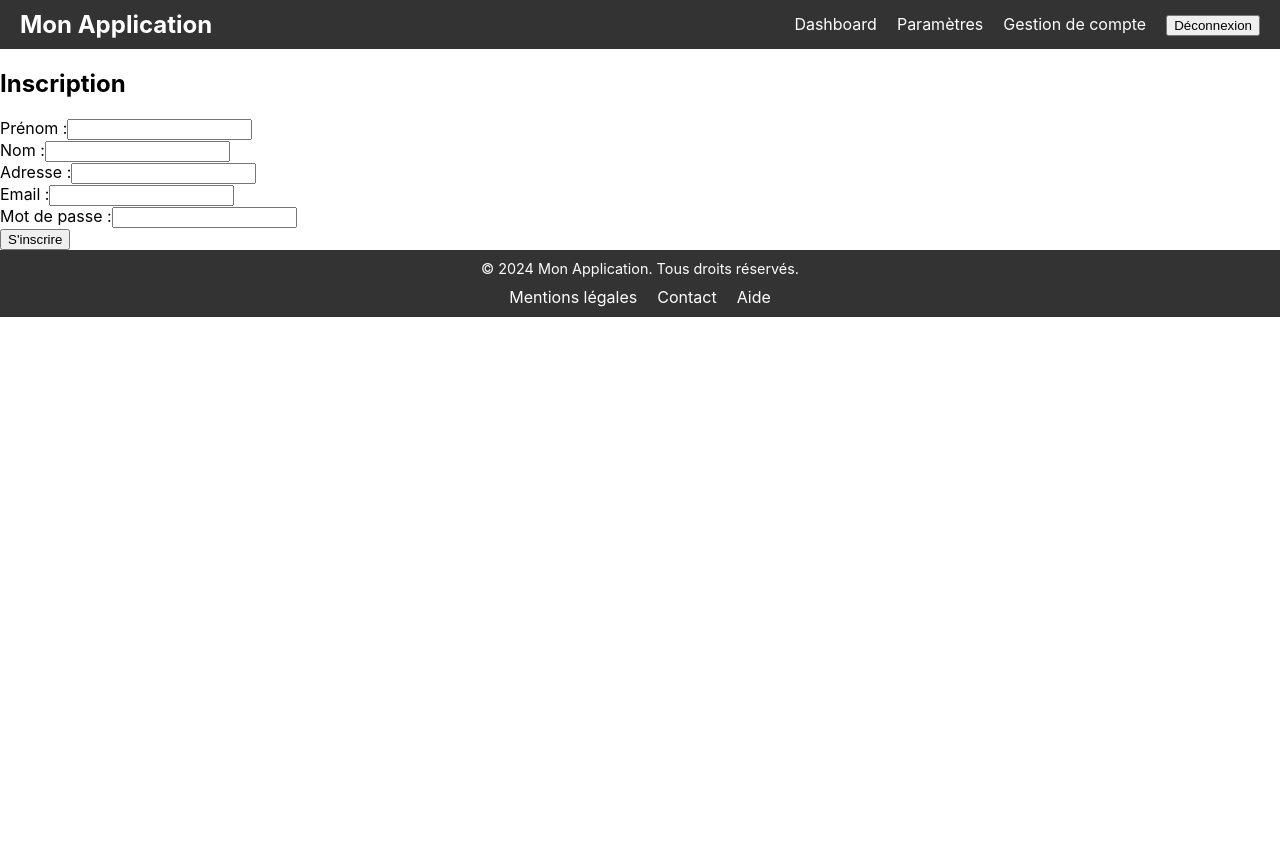
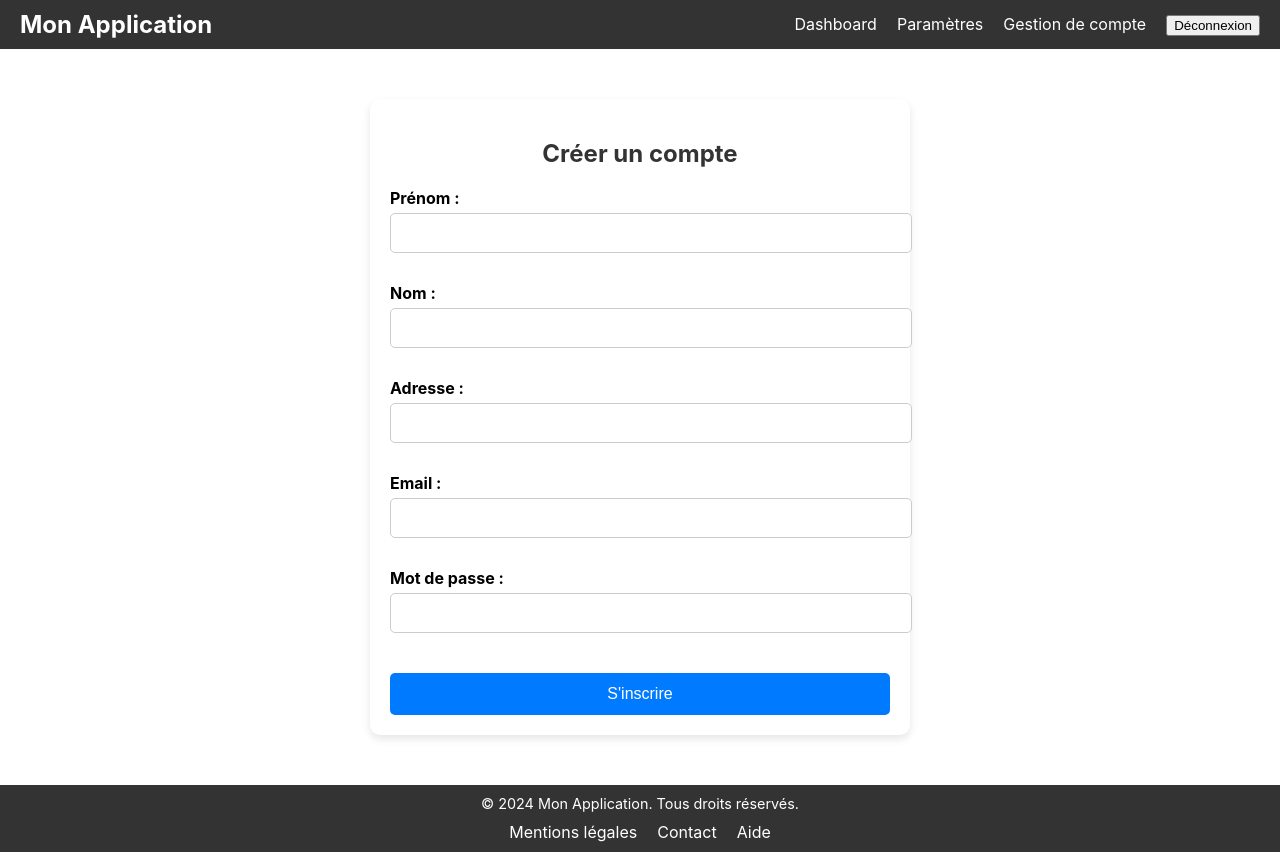
Before and after one commit to nicolasdraperi/Projet-Ipssi, a React (Create React App) app in the folder projet-ipssifront/: page /signup in a window 1280 px wide. Before the commit the page ends 800 px from the top, so only its background shows below. Built offline with nearby package versions, Linux system fonts and the light colour scheme.

Commit message:
css inscription

```diff
--- a/projet-ipssifront/src/assets/css/AuthPage.css
+++ b/projet-ipssifront/src/assets/css/AuthPage.css
@@ -67,3 +67,63 @@
     font-size: 14px;
     text-align: center;
 }
+.auth-page {
+    max-width: 500px;
+    margin: 50px auto;
+    padding: 20px;
+    background-color: #fff;
+    border-radius: 10px;
+    box-shadow: 0 4px 8px rgba(0, 0, 0, 0.1);
+}
+
+.auth-page h2 {
+    color: #333;
+    text-align: center;
+    margin-bottom: 20px;
+}
+
+.auth-page .input-group {
+    margin-bottom: 15px;
+}
+
+.auth-page .input-group label {
+    display: block;
+    margin-bottom: 5px;
+    font-weight: bold;
+}
+
+.auth-page .input-group input {
+    width: 100%;
+    padding: 10px;
+    border: 1px solid #ccc;
+    border-radius: 5px;
+    font-size: 16px;
+}
+
+.auth-page button {
+    width: 100%;
+    background-color: #007bff;
+    color: white;
+    padding: 12px;
+    border: none;
+    border-radius: 5px;
+    font-size: 16px;
+    cursor: pointer;
+    margin-top: 10px;
+}
+
+.auth-page button:hover {
+    background-color: #0056b3;
+}
+
+.auth-page .error {
+    color: red;
+    font-size: 14px;
+    text-align: center;
+}
+
+.auth-page .success {
+    color: green;
+    font-size: 14px;
+    text-align: center;
+}
--- a/projet-ipssifront/src/pages/SignupPage.js
+++ b/projet-ipssifront/src/pages/SignupPage.js
@@ -39,10 +39,10 @@ const SignupPage = () => {
     };
 
     return (
-        <div>
-            <h2>Inscription</h2>
+        <div className="auth-page">
+            <h2>Créer un compte</h2>
             <form onSubmit={handleSubmit}>
-                <div>
+                <div className="input-group">
                     <label>Prénom :</label>
                     <input
                         type="text"
@@ -51,7 +51,7 @@ const SignupPage = () => {
                         required
                     />
                 </div>
-                <div>
+                <div className="input-group">
                     <label>Nom :</label>
                     <input
                         type="text"
@@ -60,7 +60,7 @@ const SignupPage = () => {
                         required
                     />
                 </div>
-                <div>
+                <div className="input-group">
                     <label>Adresse :</label>
                     <input
                         type="text"
@@ -69,7 +69,7 @@ const SignupPage = () => {
                         required
                     />
                 </div>
-                <div>
+                <div className="input-group">
                     <label>Email :</label>
                     <input
                         type="email"
@@ -78,7 +78,7 @@ const SignupPage = () => {
                         required
                     />
                 </div>
-                <div>
+                <div className="input-group">
                     <label>Mot de passe :</label>
                     <input
                         type="password"
```
